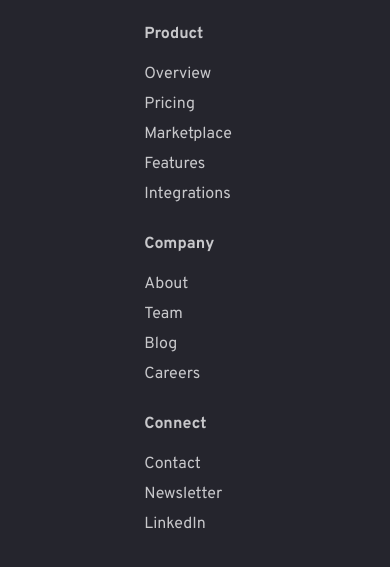
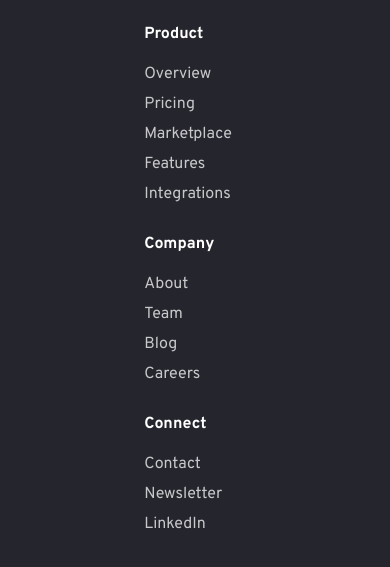
Before and after one commit to Pnkjkohli/blogr, a plain HTML site: page index.html in a window 390 px wide. Shown: the part 3217-3784 px from the top of the page. Drawn offline with Linux system fonts and the light colour scheme; files whose address does not match are found by name.

Commit message:
responsive
update:responsive

```diff
--- a/style.css
+++ b/style.css
@@ -360,9 +360,10 @@
         border-radius: 0 60px 0 0
 }
 .footer_title{
-color:#c8c8cb;
 font-size: 16px;
 margin-bottom: 20px;
+color: white;
+font-weight: 400;
 }
 .footer_list li{
     list-style: none;
--- a/stylemedia.css
+++ b/stylemedia.css
@@ -169,9 +169,10 @@
         border-radius: 0 60px 0 0;
     }
     .footer_title {
-        color: #c8c8cb;
         font-size: 16px;
         margin: 20px 0px;
+        color: white;
+        font-weight: bold;
     }
 }
 
```
